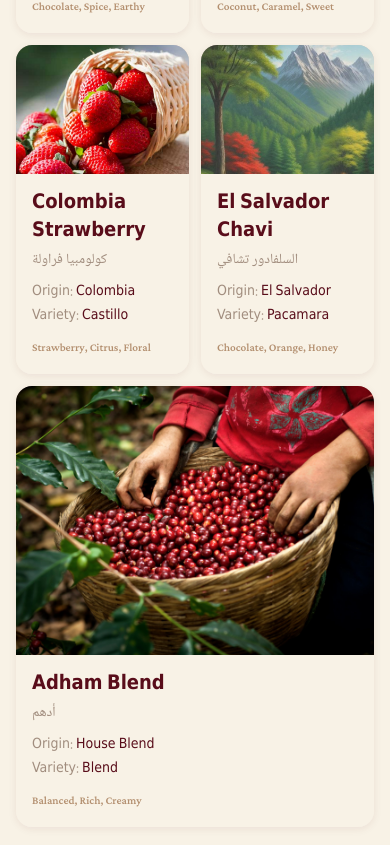
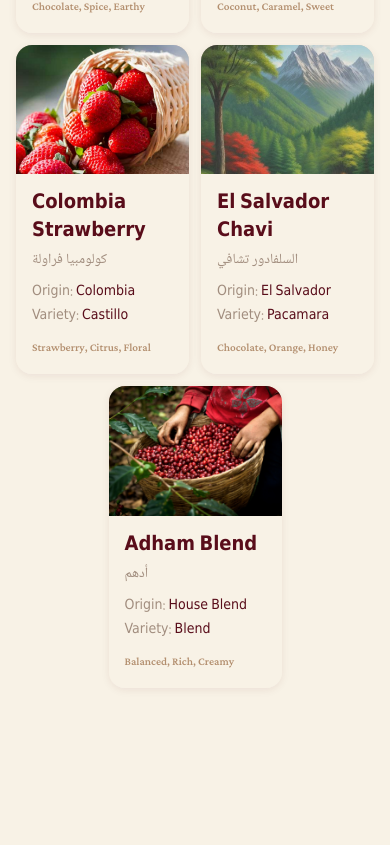
Before and after one commit to moaddreem/rudhah-website, a Next.js app: page /en/coffee in a window 390 px wide. Shown: the part 963-1808 px from the top of the page. After the commit the page ends 1683 px from the top, so only its background shows below. Built offline with nearby package versions, Linux system fonts and the light colour scheme; a web font is replaced by a local one.

Commit message:
Fix Coffee Origins grid: keep last odd card same size, centered

```diff
--- a/src/app/coffee/page.tsx
+++ b/src/app/coffee/page.tsx
@@ -28,17 +28,20 @@ export default function CoffeePage() {
       <main className="max-w-[1280px] mx-auto px-4 sm:px-6 lg:px-8 py-8">
         <FadeIn>
           <div className="grid grid-cols-2 md:grid-cols-2 lg:grid-cols-3 gap-3 sm:gap-4">
-            {coffeeData.beans.map((bean, index) => (
+            {coffeeData.beans.map((bean, index) => {
+              const isLastOdd = coffeeData.beans.length % 2 !== 0 && index === coffeeData.beans.length - 1;
+              return (
                 <div
                   key={bean.id}
-                className={coffeeData.beans.length % 2 !== 0 && index === coffeeData.beans.length - 1 ? 'col-span-2 md:col-span-1 flex justify-center' : ''}
+                  className={isLastOdd ? 'col-span-2 md:col-span-1 justify-self-center w-[calc((100%-12px)/2)] sm:w-[calc((100%-16px)/2)] md:w-full' : ''}
                 >
                   <CoffeeCard
                     bean={bean}
                     locale={locale}
                   />
                 </div>
-            ))}
+              );
+            })}
           </div>
         </FadeIn>
       </main>
--- a/src/app/en/coffee/page.tsx
+++ b/src/app/en/coffee/page.tsx
@@ -28,17 +28,20 @@ export default function CoffeePageEN() {
       <main className="px-4 py-8 max-w-6xl mx-auto">
         <FadeIn>
           <div className="grid grid-cols-2 md:grid-cols-2 lg:grid-cols-3 gap-3 sm:gap-4">
-            {coffeeData.beans.map((bean, index) => (
+            {coffeeData.beans.map((bean, index) => {
+              const isLastOdd = coffeeData.beans.length % 2 !== 0 && index === coffeeData.beans.length - 1;
+              return (
                 <div
                   key={bean.id}
-                className={coffeeData.beans.length % 2 !== 0 && index === coffeeData.beans.length - 1 ? 'col-span-2 md:col-span-1 flex justify-center' : ''}
+                  className={isLastOdd ? 'col-span-2 md:col-span-1 justify-self-center w-[calc((100%-12px)/2)] sm:w-[calc((100%-16px)/2)] md:w-full' : ''}
                 >
                   <CoffeeCard
                     bean={bean}
                     locale={locale}
                   />
                 </div>
-            ))}
+              );
+            })}
           </div>
         </FadeIn>
       </main>
```
Lines whose indentation alone changed are shown as unchanged.
